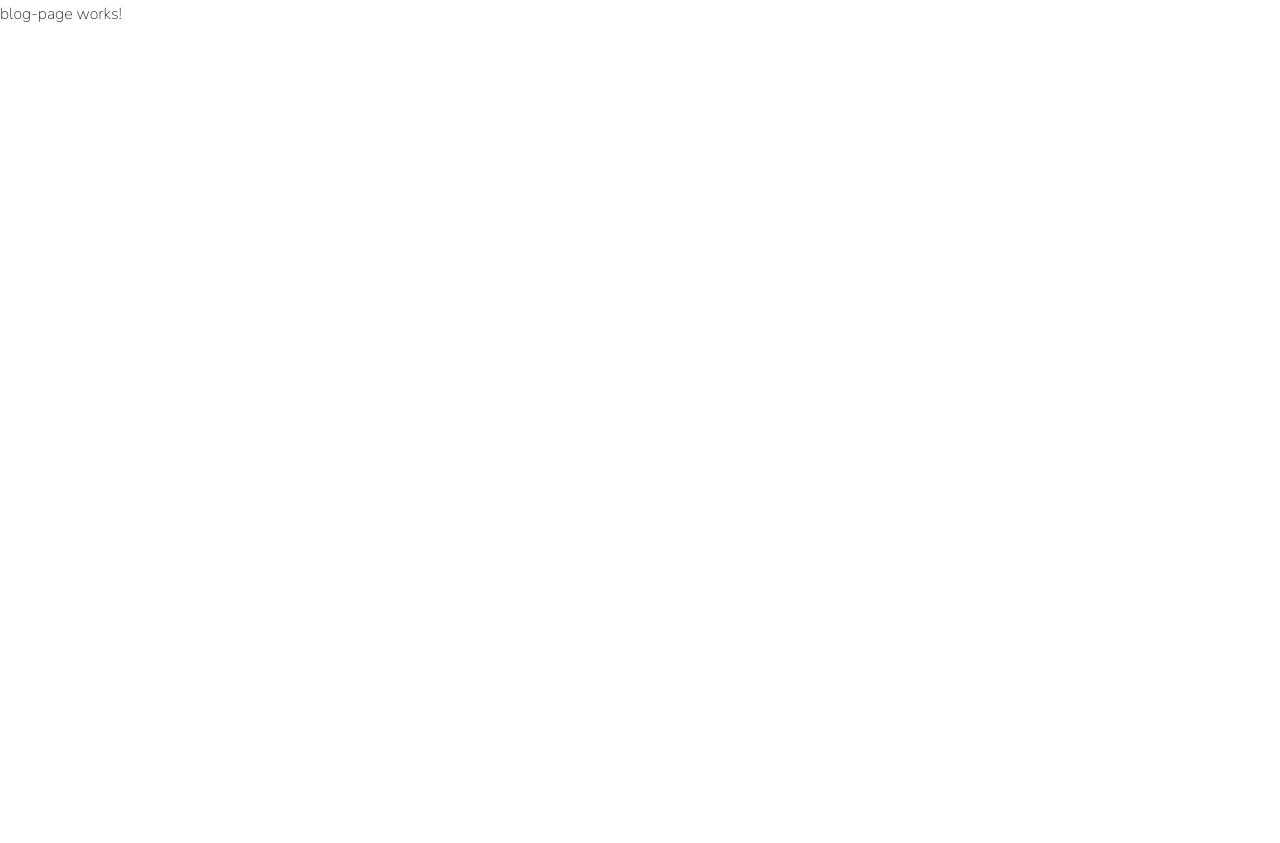
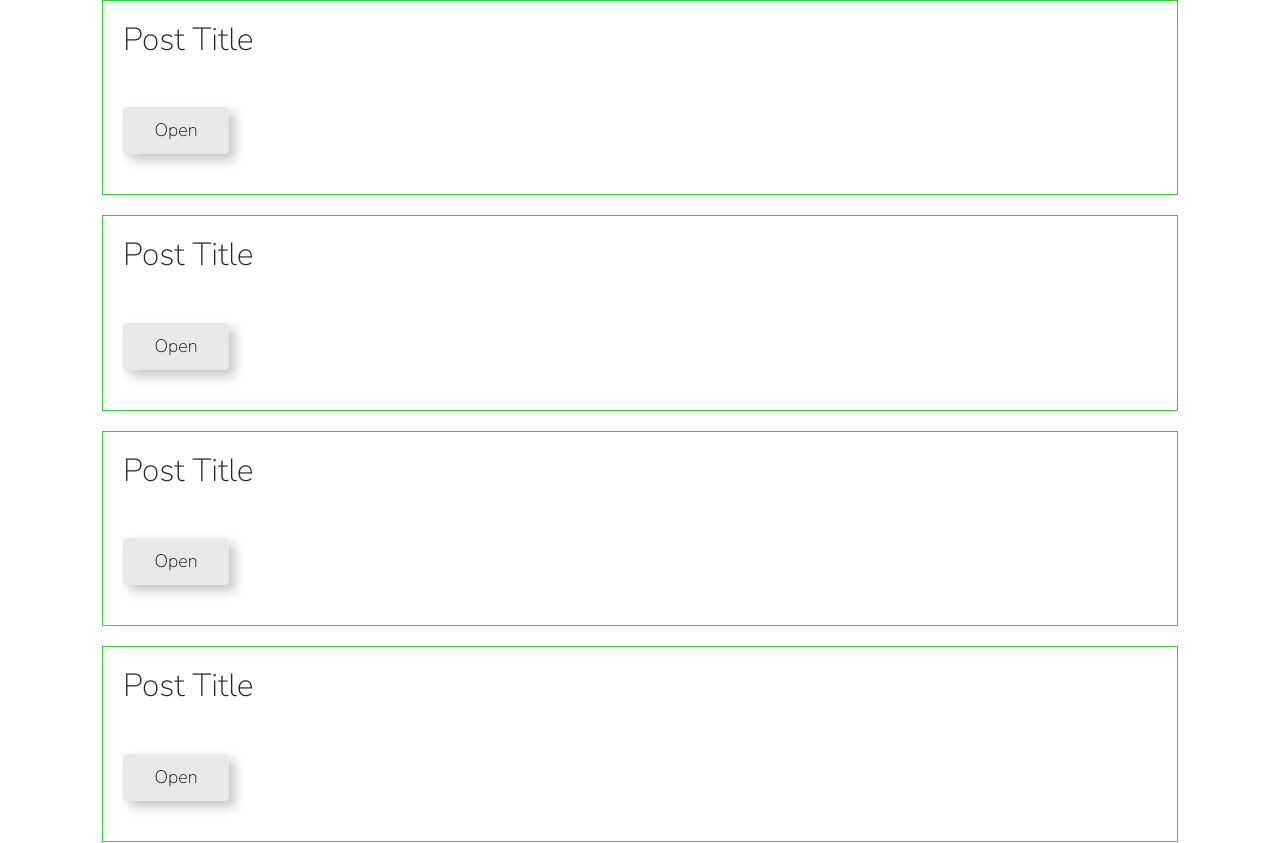
Before and after one commit to StanislavPilguy/blog-front, an Angular app: page /blog in a window 1280 px wide. Shown: the top 843 px of the page. Before the commit the page ends 800 px from the top, so only its background shows below. Built offline with nearby package versions, Linux system fonts and the light colour scheme.

Commit message:
blog page and post-page

```diff
--- a/src/app/pages/blog-page/blog-page.component.html
+++ b/src/app/pages/blog-page/blog-page.component.html
@@ -1 +1,17 @@
-<p>blog-page works!</p>
+<div class="container">
+  <div class="blog-wrap">
+    <app-post-page></app-post-page>
+  </div>
+  <div class="blog-wrap">
+    <app-post-page></app-post-page>
+  </div>
+  <div class="blog-wrap">
+    <app-post-page></app-post-page>
+  </div>
+  <div class="blog-wrap">
+    <app-post-page></app-post-page>
+  </div>
+  <div class="blog-wrap">
+    <app-post-page></app-post-page>
+  </div>
+</div>
--- a/src/app/pages/blog-page/blog-page.component.ts
+++ b/src/app/pages/blog-page/blog-page.component.ts
@@ -3,7 +3,6 @@ import { Component, OnInit } from '@angular/core';
 @Component({
   selector: 'app-blog-page',
   templateUrl: './blog-page.component.html',
-  styleUrls: ['./blog-page.component.scss']
 })
 export class BlogPageComponent implements OnInit {
 
--- a/src/app/pages/post-page/post-page.component.html
+++ b/src/app/pages/post-page/post-page.component.html
@@ -1 +1,8 @@
-<p>post-page works!</p>
+<div class="post-card">
+  <div class="post-header">
+    <h2>Post Title</h2>
+  </div>
+  <div class="post-but">
+    <button [routerLink]="['/post', 42]" class="btn">Open</button>
+  </div>
+</div>
--- a/src/app/pages/post-page/post-page.component.ts
+++ b/src/app/pages/post-page/post-page.component.ts
@@ -3,7 +3,6 @@ import { Component, OnInit } from '@angular/core';
 @Component({
   selector: 'app-post-page',
   templateUrl: './post-page.component.html',
-  styleUrls: ['./post-page.component.scss']
 })
 export class PostPageComponent implements OnInit {
 
--- a/src/app/pages/post-page/post-page.module.ts
+++ b/src/app/pages/post-page/post-page.module.ts
@@ -13,6 +13,9 @@ import {PostPageComponent} from "./post-page.component";
   imports: [
     CommonModule,
     PostPageRoutingModule
+  ],
+  exports: [
+    PostPageComponent
   ]
 })
 export class PostPageModule { }
--- a/src/app/services/api.service.ts
+++ b/src/app/services/api.service.ts
@@ -8,5 +8,9 @@ export class ApiService {
   readonly url = environment.url;
   readonly urlPosts = this.url + 'posts';
 
-  constructor() { }
+  constructor(
+    private _http: ApiService,
+  ) { }
+
+
 }
--- /dev/null
+++ b/src/scss/_blog.scss
@@ -0,0 +1,5 @@
+.container {
+  .blog-wrap {
+    padding: 0 20px 20px 20px;
+  }
+}
--- /dev/null
+++ b/src/scss/_post.scss
@@ -0,0 +1,11 @@
+.post-card {
+  border: #32CD32 solid 1px;
+  padding-bottom: 20px;
+  .post-header {
+    padding: 20px;
+  }
+  .post-but {
+    padding: 20px;
+  }
+
+}
--- a/src/scss/custom.scss
+++ b/src/scss/custom.scss
@@ -1,4 +1,6 @@
 @import "log-in";
+@import "blog";
+@import "post";
 @import "media";
 
 
```
Also changed, not shown: src/app/pages/blog-page/blog-page.module.ts (+6 -4 lines), src/app/pages/blog-page/blog-page.component.scss (deleted), src/app/pages/post-page/post-page.component.scss (deleted).
